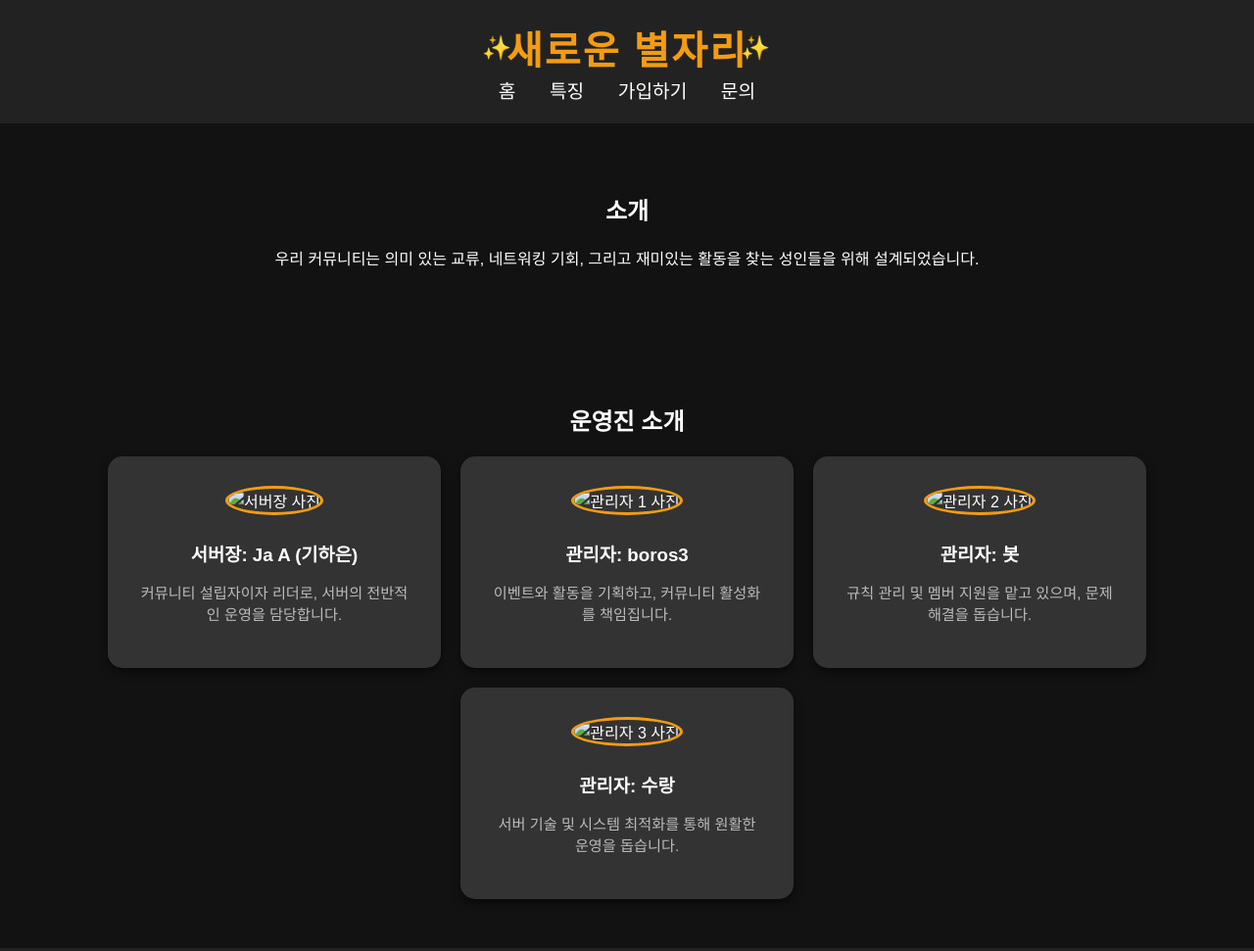
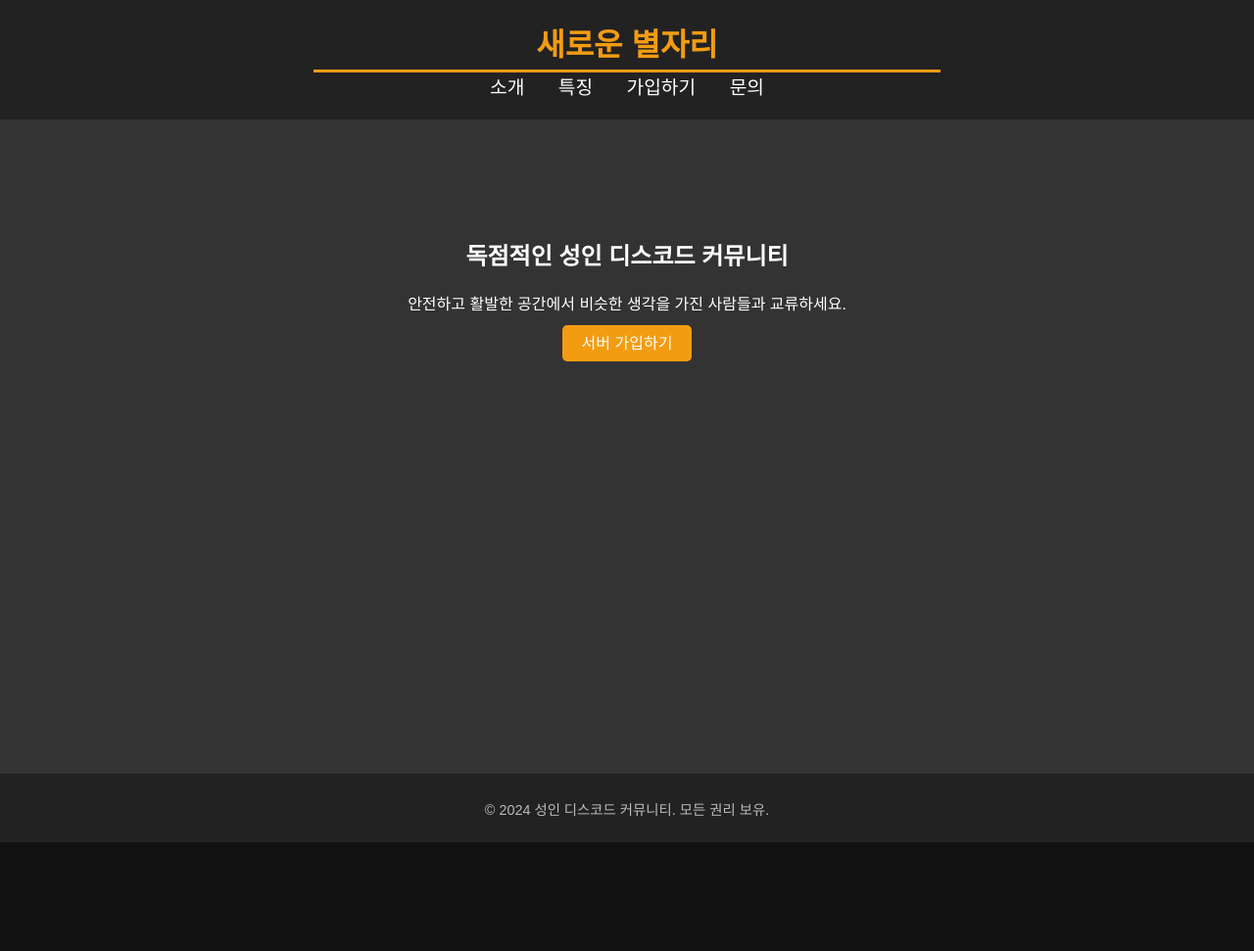
Before and after one commit to yasxshare/-, a plain HTML site: page test.html in a window 1280 px wide. Shown: the top 971 px of the page at 98% size. After the commit the page ends 860 px from the top, so only its background shows below. Drawn offline with Linux system fonts and the light colour scheme.

Commit message:
Update test.html

```diff
--- a/test.html
+++ b/test.html
@@ -4,7 +4,7 @@
     <meta charset="UTF-8">
     <meta name="viewport" content="width=device-width, initial-scale=1.0">
     <meta name="description" content="의미 있는 대화와 교류를 위한 독점적인 성인 디스코드 커뮤니티에 가입하세요.">
-    <title>소개 - 성인 디스코드 커뮤니티</title>
+    <title>새로운 별자리</title>
     <link rel="icon" href="image/favicon.ico">
     <style>
         body {
@@ -16,6 +16,8 @@
             display: flex;
             flex-direction: column;
             min-height: 100vh;
+            position: relative;
+            padding-bottom: 60px; /* Footer 공간 확보 */
         }
         header {
             background: #222;
@@ -24,76 +26,49 @@
             color: #fff;
         }
         .logo {
-            font-size: 2.5rem;
+            font-size: 2rem;
             font-weight: bold;
             color: #f39c12;
             text-decoration: none;
-            display: inline-block;
             position: relative;
-            letter-spacing: 2px;
-        }
-        .logo::before {
-            content: '✨';
-            font-size: 1.5rem;
-            position: absolute;
-            left: -25px;
-            top: 50%;
-            transform: translateY(-50%);
         }
         .logo::after {
-            content: '✨';
-            font-size: 1.5rem;
-            position: absolute;
-            right: -25px;
-            top: 50%;
-            transform: translateY(-50%);
+            content: '';
+            display: block;
+            width: 50%;
+            height: 3px;
+            background: #f39c12;
+            margin: 5px auto 0;
+            transition: width 0.3s ease;
+        }
+        .logo:hover::after {
+            width: 100%;
         }
         .nav-links a {
             color: #fff;
             text-decoration: none;
             margin: 0 15px;
             font-size: 1.2rem;
-            transition: color 0.3s ease;
         }
         .nav-links a:hover {
             color: #f39c12;
         }
-        section {
-            padding: 50px 20px;
+        .hero {
             text-align: center;
+            padding: 100px 20px;
+            background: #333;
+            flex: 1;
         }
-        .team {
-            display: flex;
-            justify-content: center;
-            flex-wrap: wrap;
-            gap: 20px;
-            margin-top: 20px;
+        .btn {
+            padding: 10px 20px;
+            font-size: 1rem;
+            color: #fff;
+            background: #f39c12;
+            text-decoration: none;
+            border-radius: 5px;
         }
-        .member {
-            background: #333;
-            padding: 30px;
-            border-radius: 15px;
-            width: 280px;
-            text-align: center;
-            box-shadow: 0 4px 10px rgba(0, 0, 0, 0.5);
-            transition: transform 0.3s ease;
-        }
-        .member:hover {
-            transform: translateY(-10px);
-        }
-        .member img {
-            border-radius: 50%;
-            width: 100px;
-            height: 100px;
-            margin-bottom: 15px;
-            border: 3px solid #f39c12;
-        }
-        .member h3 {
-            margin: 10px 0 5px;
-        }
-        .member p {
-            font-size: 0.95rem;
-            color: #bbb;
+        .btn:hover {
+            background: #e67e22;
         }
         footer {
             background: #222;
@@ -101,6 +76,9 @@
             padding: 10px 0;
             color: #bbb;
             font-size: 0.9rem;
+            position: absolute;
+            width: 100%;
+            bottom: 0;
         }
     </style>
 </head>
@@ -109,7 +87,7 @@
         <nav class="navbar">
             <a href="/" class="logo">새로운 별자리</a>
             <div class="nav-links">
-                <a href="index.html">홈</a>
+                <a href="about.html">소개</a>
                 <a href="features.html">특징</a>
                 <a href="join.html">가입하기</a>
                 <a href="contact.html">문의</a>
@@ -117,35 +95,10 @@
         </nav>
     </header>
 
-    <section>
-        <h2>소개</h2>
-        <p>우리 커뮤니티는 의미 있는 교류, 네트워킹 기회, 그리고 재미있는 활동을 찾는 성인들을 위해 설계되었습니다.</p>
-    </section>
-
-    <section>
-        <h2>운영진 소개</h2>
-        <div class="team">
-            <div class="member">
-                <img src="image/owner.jpg" alt="서버장 사진">
-                <h3>서버장: Ja A (기하은)</h3>
-                <p>커뮤니티 설립자이자 리더로, 서버의 전반적인 운영을 담당합니다.</p>
-            </div>
-            <div class="member">
-                <img src="image/admin1.jpg" alt="관리자 1 사진">
-                <h3>관리자: boros3</h3>
-                <p>이벤트와 활동을 기획하고, 커뮤니티 활성화를 책임집니다.</p>
-            </div>
-            <div class="member">
-                <img src="image/admin2.jpg" alt="관리자 2 사진">
-                <h3>관리자: 봇</h3>
-                <p>규칙 관리 및 멤버 지원을 맡고 있으며, 문제 해결을 돕습니다.</p>
-            </div>
-            <div class="member">
-                <img src="image/admin3.jpg" alt="관리자 3 사진">
-                <h3>관리자: 수랑</h3>
-                <p>서버 기술 및 시스템 최적화를 통해 원활한 운영을 돕습니다.</p>
-            </div>
-        </div>
+    <section class="hero">
+        <h1>독점적인 성인 디스코드 커뮤니티</h1>
+        <p>안전하고 활발한 공간에서 비슷한 생각을 가진 사람들과 교류하세요.</p>
+        <a href="join.html" class="btn">서버 가입하기</a>
     </section>
 
     <footer>
```
